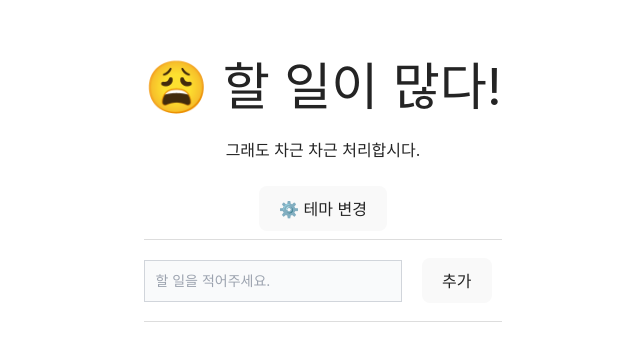
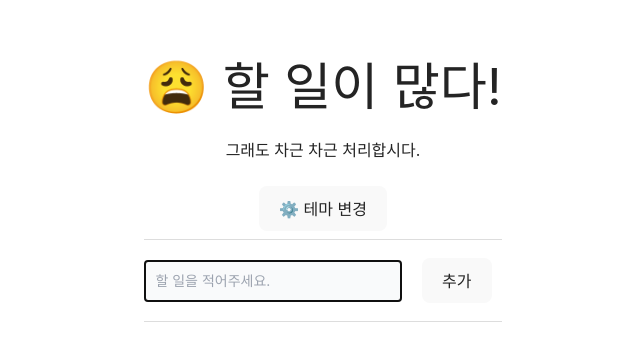
Before and after one commit to parkjangwon/react-todo, a React (Vite) app: page / in a window 1280 px wide. Shown: the part 206-546 px from the top of the page, without its empty margins (317-957 px from the left). Built offline with nearby package versions, Linux system fonts and the light colour scheme.

Commit message:
feat: 화면 랜더링 시, 입력창 자동 포커싱 기능 추가

```diff
--- a/src/component/ui/TodoCreate.jsx
+++ b/src/component/ui/TodoCreate.jsx
@@ -1,9 +1,14 @@
-import { useState } from 'react'
+import { useEffect, useRef, useState } from 'react'
 import TodoButton from './TodoButton.jsx'
 
 import PropTypes from 'prop-types'
 
 function TodoCreate({ addTodo }) {
+  const inputRef = useRef()
+  useEffect(() => {
+    inputRef.current.focus()
+  }, [])
+
   const [listName, setListName] = useState('')
   const handleSubmit = event => {
     event.preventDefault()
@@ -26,6 +31,7 @@ function TodoCreate({ addTodo }) {
             name={'listName'}
             placeholder={'할 일을 적어주세요.'}
             value={listName}
+            ref={inputRef}
             onChange={event => setListName(event.target.value)}
           />
           <TodoButton className='todo-button' text={'추가'} />
```
